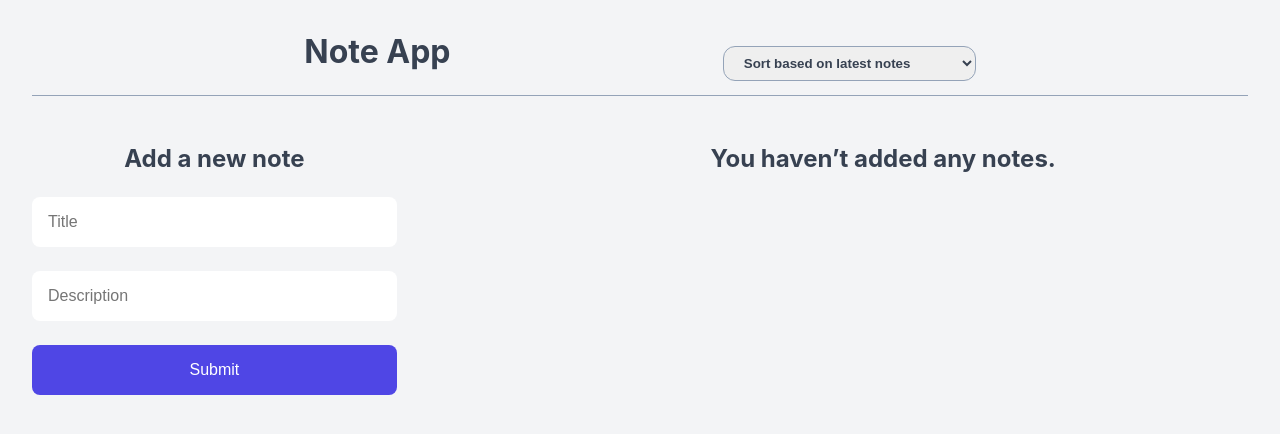
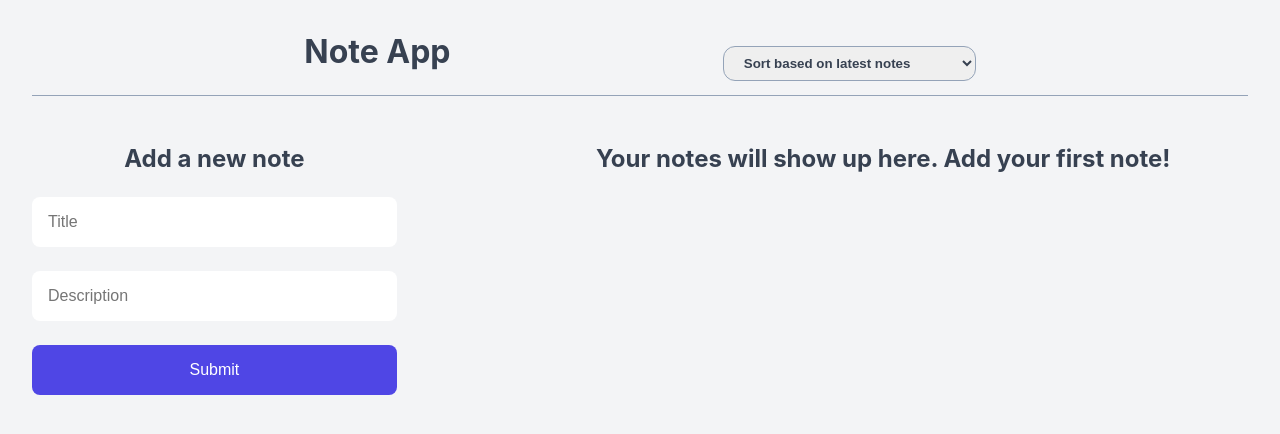
Before and after one commit to ArianMakiabadi/NoteApp, a React (Vite) app: page / in a window 1280 px wide. Shown: the top 434 px of the page. Built offline with nearby package versions, Linux system fonts and the light colour scheme.

Commit message:
message changed

```diff
--- a/src/components/NoteStatus.jsx
+++ b/src/components/NoteStatus.jsx
@@ -3,7 +3,8 @@ function NoteStatus({ notes }) {
   const countCompletedNotes = notes.filter((note) => note.isCompleted).length;
   const countPendingNotes = countAllNotes - countCompletedNotes;
 
-  if (!countAllNotes) return <h2>You haven’t added any notes.</h2>;
+  if (!countAllNotes)
+    return <h2>Your notes will show up here. Add your first note!</h2>;
 
   return (
     <ul className="note-status">
```
